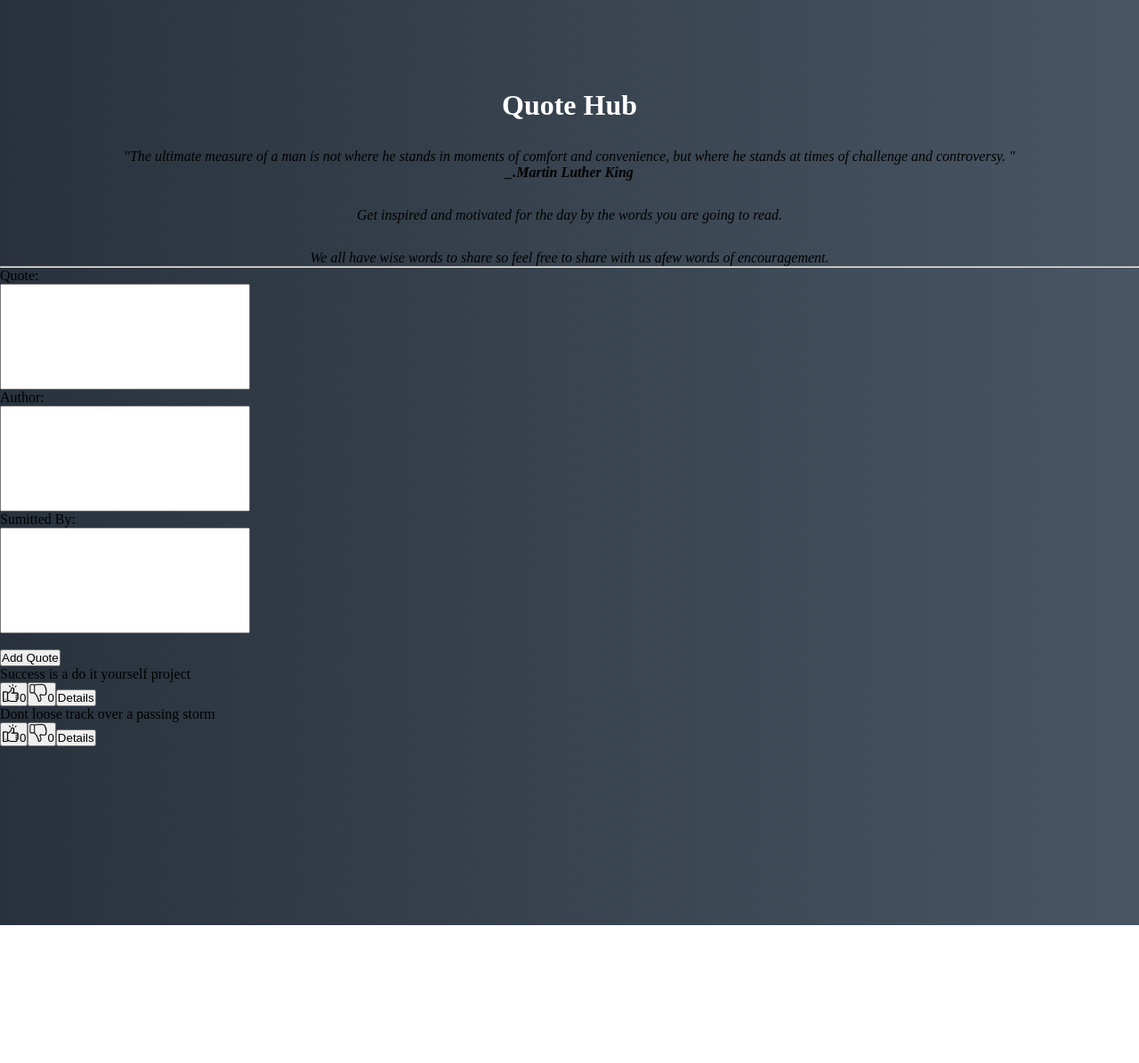
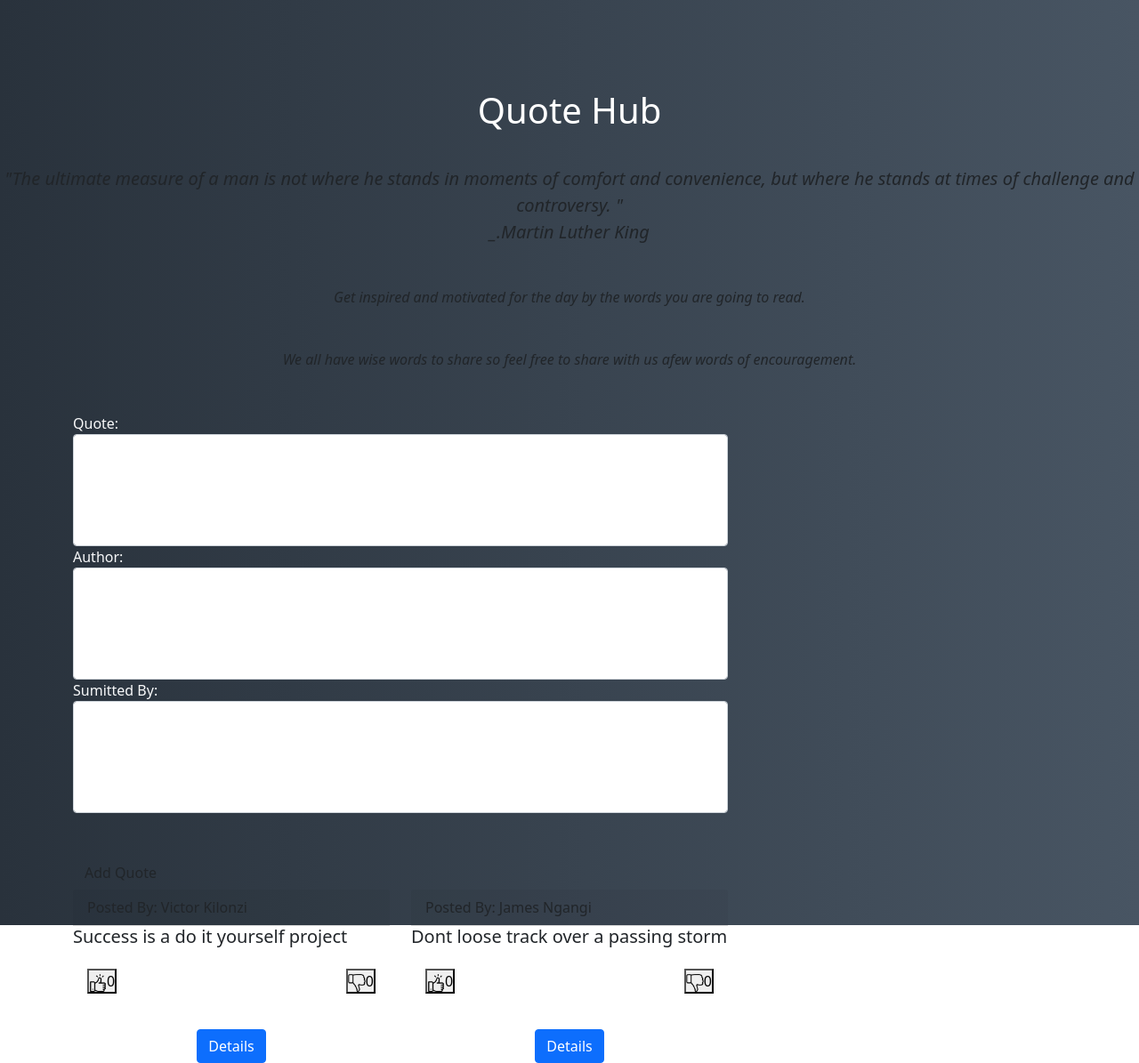
Before and after one commit to kilonzijnr/quote-app, an Angular app: page / in a window 1280 px wide. Shown: the whole page at 89% size. Before the commit the page ends 1040 px from the top, so only its background shows below. Built offline with nearby package versions, Linux system fonts and the light colour scheme.

Commit message:
initiated card to arrange the quotes in columns

```diff
--- a/src/app/homepage/homepage.component.html
+++ b/src/app/homepage/homepage.component.html
@@ -1,10 +1,14 @@
 <body>
+
   <body>
-  <h1>Quote Hub</h1>
-  <p>
-    "The ultimate measure of a man is not where he stands in moments of comfort
-    and convenience, but where he stands at times of challenge and controversy.
-    "
+    <div class="">
+      <h1 class="">Quote Hub</h1>
+    </div>
+
+    <p class="lead">
+      "The ultimate measure of a man is not where he stands in moments of
+      comfort and convenience, but where he stands at times of challenge and
+      controversy. "
       <br />
       <b><i> _.Martin Luther King</i></b>
     </p>
@@ -12,24 +16,46 @@
       Get inspired and motivated for the day by the words you are going to read.
     </p>
     <p>
-    We all have wise words to share so feel free to share with us afew words of
-    encouragement.
+      We all have wise words to share so feel free to share with us afew words
+      of encouragement.
     </p>
-  <hr>
-  <app-quoteform (addQuote)='addNewQuote($event)'></app-quoteform>
-  <ul>
-    <div *ngFor='let Quote of quotes;let i = index'>
-      <ul>
-      <li>{{Quote.name}} </li>
-      <button (click)='upvote(i)'><img src="./assets/icons/like.png" alt=""height="20vh" width="20vh">{{Quote.upvote}}</button>
-      <button (click)='downvote(i)'><img src="./assets/icons/dislike.png" alt=""height="20vh" width="20vh">{{Quote.downvote}}</button>
-      <button (click)= 'toggleDetails(i)'class="btn btn-primary">Details</button>
-      <div *ngIf ='Quote.showDetails'>
-        <app-quotedetail [quote]='Quote' (isComplete) = 'deleteQuote($event,i)'></app-quotedetail>
+    <hr />
+    <div class="container">
+      <div class="row">
+        <div class="col-md-8">
+          <app-quoteform (addQuote)="addNewQuote($event)" style="align-self: center"></app-quoteform>
+        </div>
+      </div>
+      <div class="row">
+        <div class="col-md-3 col-lg-4 col-sm-12" *ngFor="let Quote of quotes; let i = index">
+          <div class="card-mb-3">
+            <div class="card-header">Posted By: {{ Quote.User }}</div>
+            <div class="card-title">
+              <h5>{{ Quote.name }}</h5>
+            </div>
+            <div class="card-body d-flex justify-content-between">
+              <button (click)="upvote(i)">
+                <img src="./assets/icons/like.png" alt="" height="20vh" width="20vh" />{{ Quote.upvote }}
+              </button>
+              <button (click)="downvote(i)">
+                <img src="./assets/icons/dislike.png" alt="" height="20vh" width="20vh" />{{ Quote.downvote }}
+              </button>
+            </div>
+            <br>
+            <div class="text-center">
+              <button (click)="toggleDetails(i)" class="btn btn-primary">
+                Details
+              </button>
             </div>
 
-</ul>
+            <div *ngIf="Quote.showDetails">
+              <app-quotedetail [quote]="Quote" (isComplete)="deleteQuote($event, i)"></app-quotedetail>
             </div>
-</ul>
+          </div>
+        </div>
+      </div>
+    </div>
+
 
   </body>
+</body>
--- a/src/app/quoteform/quoteform.component.css
+++ b/src/app/quoteform/quoteform.component.css
@@ -1,6 +1,7 @@
-form{
-    justify-content: center;
+#frm{
+    align-self: center;
 }
+
 input{
     padding: 50px;
 }
--- a/src/app/quoteform/quoteform.component.html
+++ b/src/app/quoteform/quoteform.component.html
@@ -1,3 +1,4 @@
+<div id="frm">
 <form (ngSubmit)='submitQuote()'#quoteform='ngForm'>
     <div class="form-group" >
         <label for="description" class="text-light">Quote:</label>
@@ -29,3 +30,4 @@
     <br>
     <button type="submit" class="btn mt-4">Add Quote</button>
 </form>
+</div>
--- a/src/styles.css
+++ b/src/styles.css
@@ -1,5 +1,6 @@
+
+@import "~bootstrap/dist/css/bootstrap.css";
 *{
     margin: 0%;
     padding: 0%;
 }
-@import "~bootstrap/dist/css/bootstrap.css"
```
Lines whose indentation alone changed are shown as unchanged.
